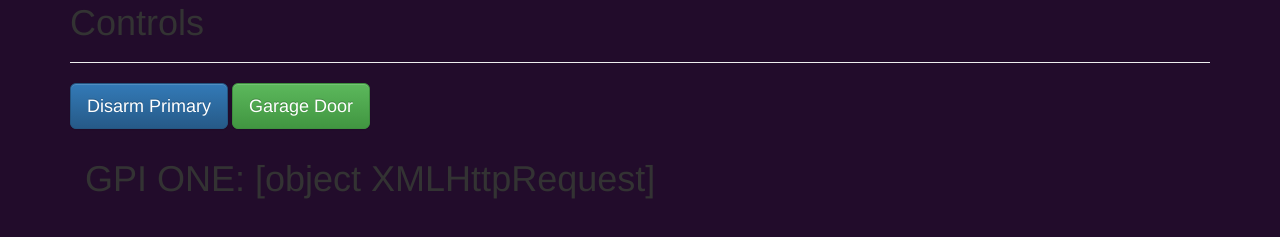
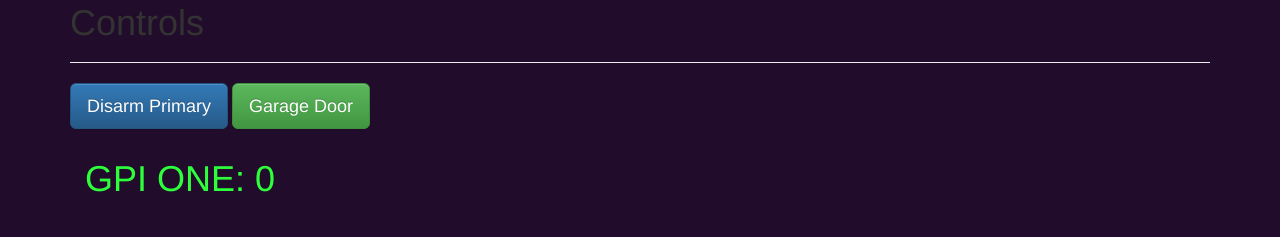
Before and after one commit to keagster/secsys-webui, a plain HTML site: page index.html in a window 1280 px wide. Shown: the part 57-294 px from the top of the page. Drawn offline with nearby package versions, Linux system fonts and the light colour scheme; no server answers.

Commit message:
Updates to index javascript test

```diff
--- a/index.html
+++ b/index.html
@@ -71,15 +71,29 @@
     <p>
         <button type="button" class="btn btn-lg btn-primary">Disarm Primary</button>
         <button type="button" class="btn btn-lg btn-success">Garage Door</button>
-        <h1 class="panel-heading" id="jsontest">data</h1>
+        <h1 class="panel-heading" id="jsontest" style="color: rgb(45, 255, 59)">data</h1>
     </p>
     <script>
-        var json_test = new XMLHttpRequest();
-        json_test.open("GET", "http://localhost:8000/gpio/", false);
-        json_test.send();
+        var xhr = new XMLHttpRequest();
+        xhr.open('GET', 'http://localhost:8000/gpio/', true);
+
+        // If specified, responseType must be empty string or "text"
+        xhr.responseType = 'text';
+
+        xhr.onload = function () {
+            if (xhr.readyState === xhr.DONE) {
+                if (xhr.status === 200) {
+                    console.log(xhr.response);
+                    console.log(xhr.responseText);
+                }
+            }
+        };
+
+        xhr.send(null);
     </script>
     <script>
-        document.getElementsByClassName("panel-heading")[0].innerHTML = "GPI ONE: " + json_test.toString();
+        var response = xhr.responseText
+        document.getElementsByClassName("panel-heading")[0].innerHTML = "GPI ONE: " + response.length;
     </script>
 </div> <!-- /container -->
 
```
